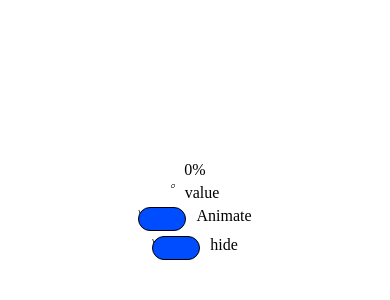
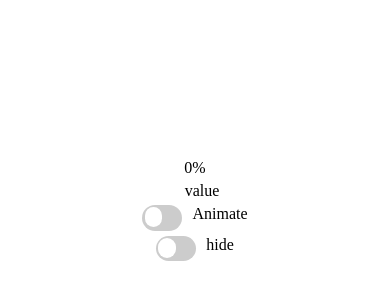
Before and after one commit to Giovaaanniii/Progress-OZON, a plain HTML site: page index.html in a window 390 px wide. Shown: the part 212-512 px from the top of the page. Drawn offline with Linux system fonts and the light colour scheme.

Commit message:
сделал работающий toggle

```diff
--- a/index.html
+++ b/index.html
@@ -15,15 +15,15 @@
                 <p>value</p>
             </div>
             <div class="block__input__container">
-               <label class="block_toggle" for="">
-                    <input type="checkbox" class="block__input" placeholder="0">\
+               <label class="block_toggle" >
+                    <input type="checkbox" class="block__input" placeholder="0">
                     <span class="move"></span>
                </label>
                 <p>Animate</p>
             </div>
             <div class="block__input__container">
-               <label class="block_toggle" for="">
-                    <input type="checkbox" class="block__input" placeholder="0">\
+               <label class="block_toggle">
+                    <input type="checkbox" class="block__input" placeholder="0">
                     <span class="move"></span>
                </label>
                 <p>hide</p>
--- a/style.css
+++ b/style.css
@@ -3,6 +3,62 @@
   margin: 0;
   box-sizing: border-box;
 }
+.block {
+    display: flex;
+    justify-content: center;
+    align-items: center;
+    flex-direction: column;
+    height: 100vh;
+    gap: 5px;
+  }
+  .block-progress {
+    display: flex;
+  }
+  .block__input__container {
+    display: flex;
+    gap: 10px;
+  }
+  .block_toggle {
+    display: inline-block;
+    position: relative;
+    width: 2.5rem;
+    height: 1.6rem;
+  }
+  .block__input {
+    opacity: 0;
+    height: 0;
+    width: 0;
+  }
+  .move {
+    position: absolute;
+    top: 0;
+    right: 0;
+    left: 0;
+    bottom: 0;
+    background-color: #ccc;
+    border-radius: 1rem;
+    transition: 0.3s;
+    cursor: pointer;
+  }
+  .move::before {
+    position: absolute;
+    content: "";
+    background-color: white;
+    width: 1.1rem;
+    height: 1.25rem;
+    border-radius: 1.5rem;
+    top: 0.15rem;
+    bottom: 0;
+    left: 0.13rem;
+    transition: 0.3s;
+  }
+  .block__input:checked + .move {
+    background-color: rgb(0, 76, 255);
+  }
+  .block__input:checked + .move::before {
+    background-color: rgb(255, 255, 255);
+    transform: translateX(1.1rem);
+  }
 @media (orientation: portrait) {
   .block {
     display: flex;
@@ -12,32 +68,52 @@
     height: 100vh;
     gap: 5px;
   }
-  .block-progress{
+  .block-progress {
     display: flex;
   }
-  .block__input__container{
-     display: flex;
-     gap: 10px;
+  .block__input__container {
+    display: flex;
+    gap: 10px;
   }
-  .block_toggle{
+  .block_toggle {
     display: inline-block;
     position: relative;
-    width: 3rem;
-    height: 1.5rem;
+    width: 2.5rem;
+    height: 1.6rem;
   }
-  .block__input{
-    opacity: 1;
+  .block__input {
+    opacity: 0;
     height: 0;
     width: 0;
   }
-  .move{
+  .move {
     position: absolute;
     top: 0;
     right: 0;
     left: 0;
     bottom: 0;
+    background-color: #ccc;
+    border-radius: 1rem;
+    transition: 0.3s;
+    cursor: pointer;
+  }
+  .move::before {
+    position: absolute;
+    content: "";
+    background-color: white;
+    width: 1.1rem;
+    height: 1.25rem;
+    border-radius: 1.5rem;
+    top: 0.15rem;
+    bottom: 0;
+    left: 0.13rem;
+    transition: 0.3s;
+  }
+  .block__input:checked + .move {
     background-color: rgb(0, 76, 255);
-    border-radius:1rem ;
-    border: .1rem solid black
+  }
+  .block__input:checked + .move::before {
+    background-color: rgb(255, 255, 255);
+    transform: translateX(1.1rem);
   }
 }
```
